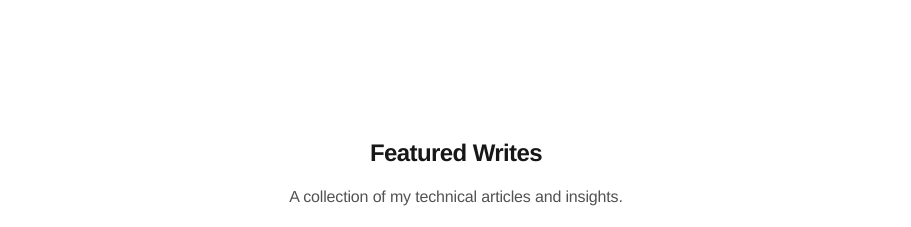
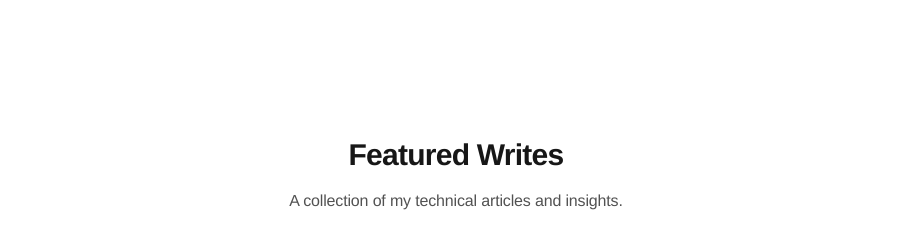
Before and after one commit to abidalfrz/portfolio, a React (Vite) app: page / in a window 1280 px wide. Shown: the part 5320-5547 px from the top of the page, without its empty margins (184-1095 px from the left). Built offline with nearby package versions, Linux system fonts and the light colour scheme.

Commit message:
fix: tailwind size xl

```diff
--- a/src/sections/Writes.jsx
+++ b/src/sections/Writes.jsx
@@ -44,7 +44,7 @@ const Writes = () => {
       <div className="max-w-4xl mx-auto px-6">
 
         <div className="mb-12">
-          <h2 className="font-semibold text-2xl md:text-3l text-primary dark:text-white text-center tracking-tight mb-4">
+          <h2 className="font-semibold text-2xl md:text-3xl text-primary dark:text-white text-center tracking-tight mb-4">
             Featured Writes
           </h2>
           <h3 className="text-center text-secondary dark:text-neutral-400 max-w-2xl mx-auto">
```
